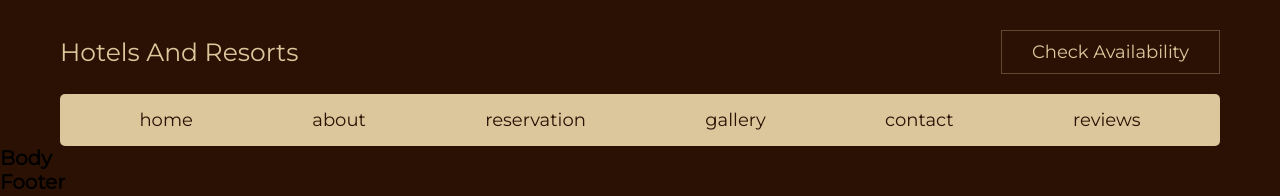
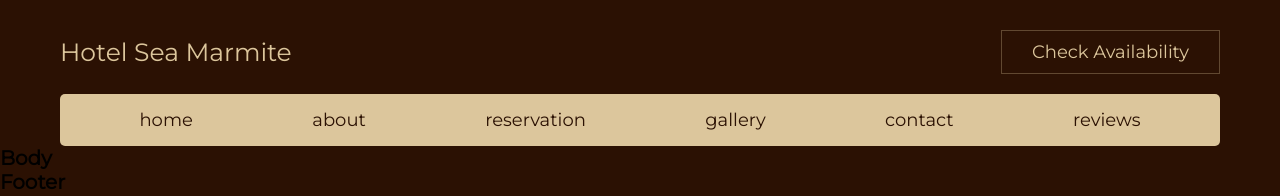
Before and after one commit to mrif449/Hotel-Management-System, a React (Create React App) app in the folder client/: page / in a window 1280 px wide. Shown: the top 196 px of the page. Built offline with nearby package versions, Linux system fonts and the light colour scheme.

Commit message:
Restructuring header

```diff
--- a/client/src/views/header/Header.js
+++ b/client/src/views/header/Header.js
@@ -1,23 +1,17 @@
 import React from "react";
+import Nav from "./Nav";
 
 const Header = () => {
     return (
-        <section class="header">
+        <section className="header">
 
-            <div class="flex">
-                <a href="#home" class="logo">Hotels And Resorts</a>
-                <a href="#availability" class="btn">check availability</a>
-                <div id="menu-btn" class="fas fa-bars"></div>
+            <div className="flex">
+                <a href="#home" className="logo">Hotel Sea Marmite</a>
+                <a href="#availability" className="btn">check availability</a>
+                <div id="menu-btn" className="fas fa-bars"></div>
             </div>
 
-            <nav class="navbar">
-                <a href="#home">home</a>
-                <a href="#about">about</a>
-                <a href="#reservation">reservation</a>
-                <a href="#gallery">gallery</a>
-                <a href="#contact">contact</a>
-                <a href="#reviews">reviews</a>
-            </nav>
+            <Nav />
 
         </section>
     );
--- /dev/null
+++ b/client/src/views/header/Nav.js
@@ -0,0 +1,16 @@
+import React from "react";
+
+const Nav = () => {
+    return (
+        <nav className="navbar">
+            <a href="#home">home</a>
+            <a href="#about">about</a>
+            <a href="#reservation">reservation</a>
+            <a href="#gallery">gallery</a>
+            <a href="#contact">contact</a>
+            <a href="#reviews">reviews</a>
+        </nav>
+    );
+}
+
+export default Nav;
```
